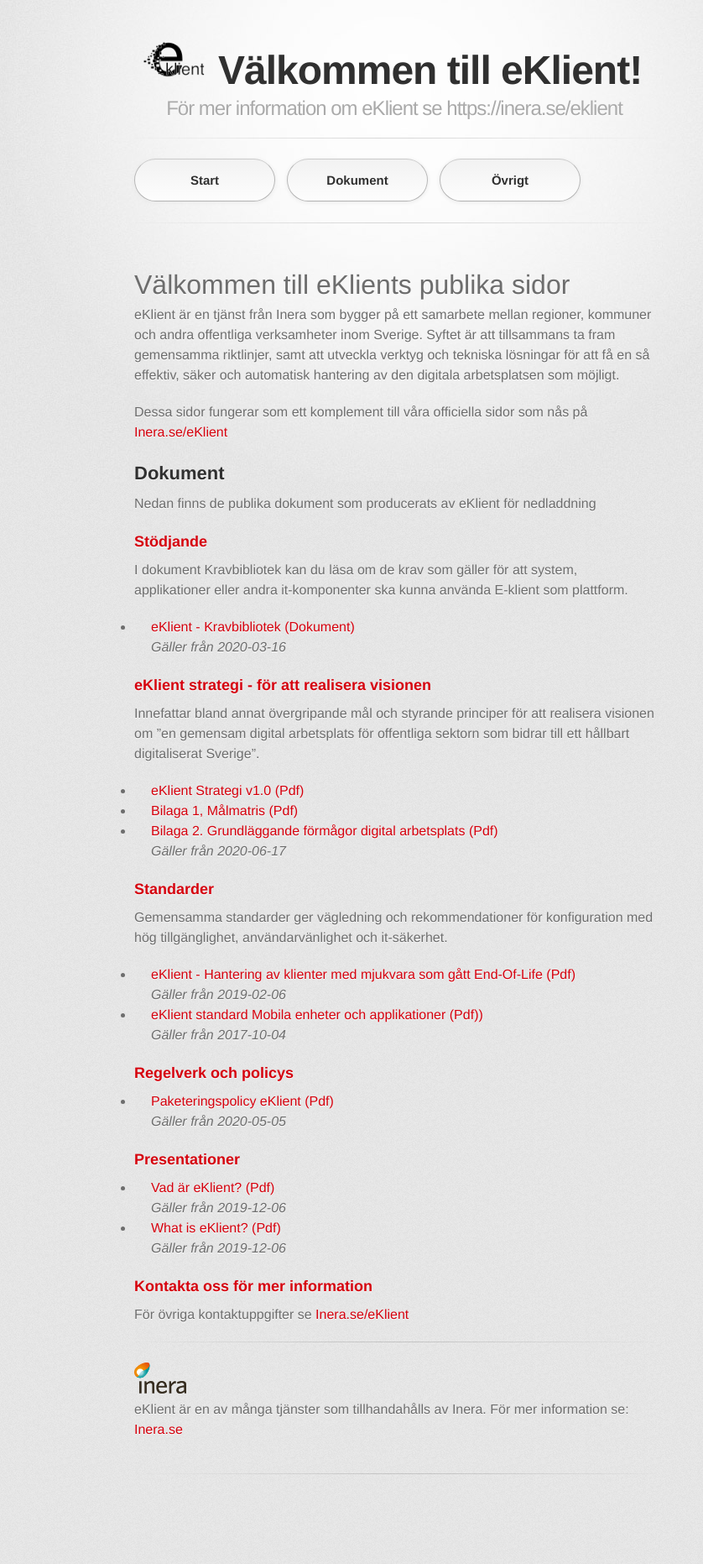
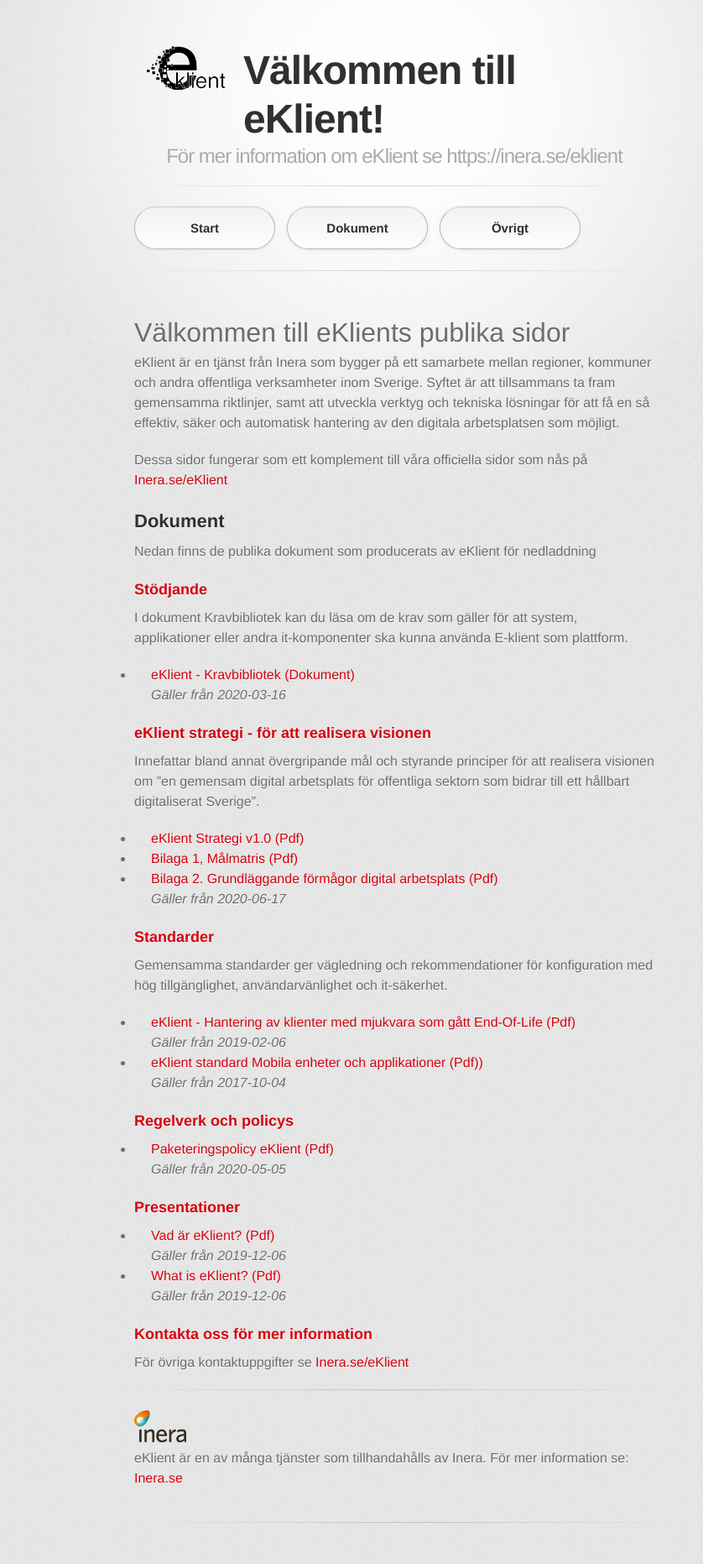
Before and after one commit to eKlient/eKlient.github.io, a Jekyll site: the page built from README.md, in a window 1280 px wide. Shown: the whole page at 84% size, without its empty margins (170-1008 px from the left). Built offline with Jekyll 4.4.1, drawn with Linux system fonts in a browser that asks for light colours; some web fonts are replaced; our own code applies the rules of GitHub Pages for plain Markdown files; before the commit the page ends 1805 px from its top, so only the background shows below that.

Commit message:
Update default.html

```diff
--- a/_layouts/default.html
+++ b/_layouts/default.html
@@ -20,7 +20,7 @@
         <header>
 
 	<p>
-		<img src="logo.png" style="float:left" width="100" />
+		<img src="logo.png" style="float:left" width="130" />
 		<h1>Välkommen till eKlient!</h1>
     		<h2 style="text-align:center;">För mer information om eKlient se https://inera.se/eklient</h2>
 	</p>
```
